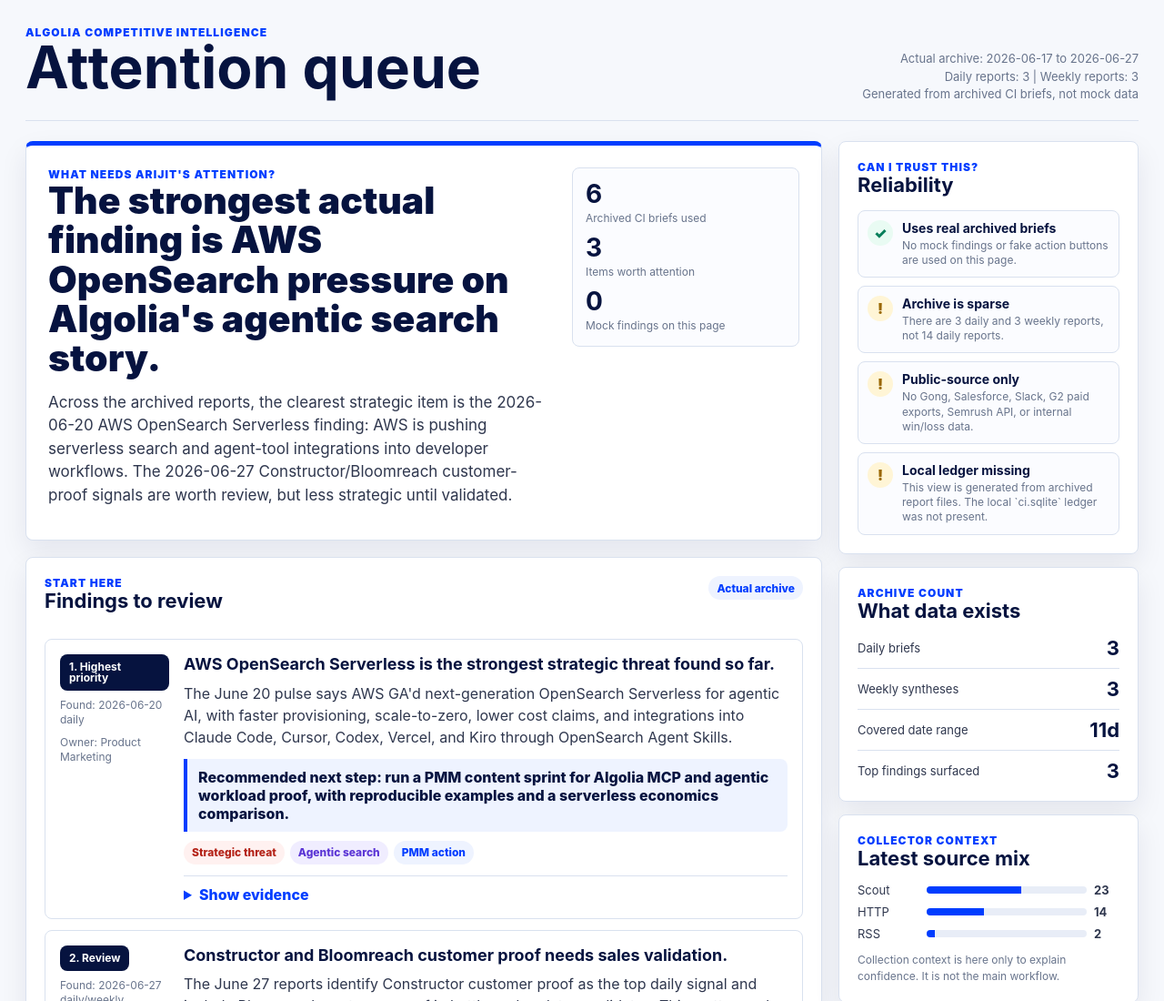
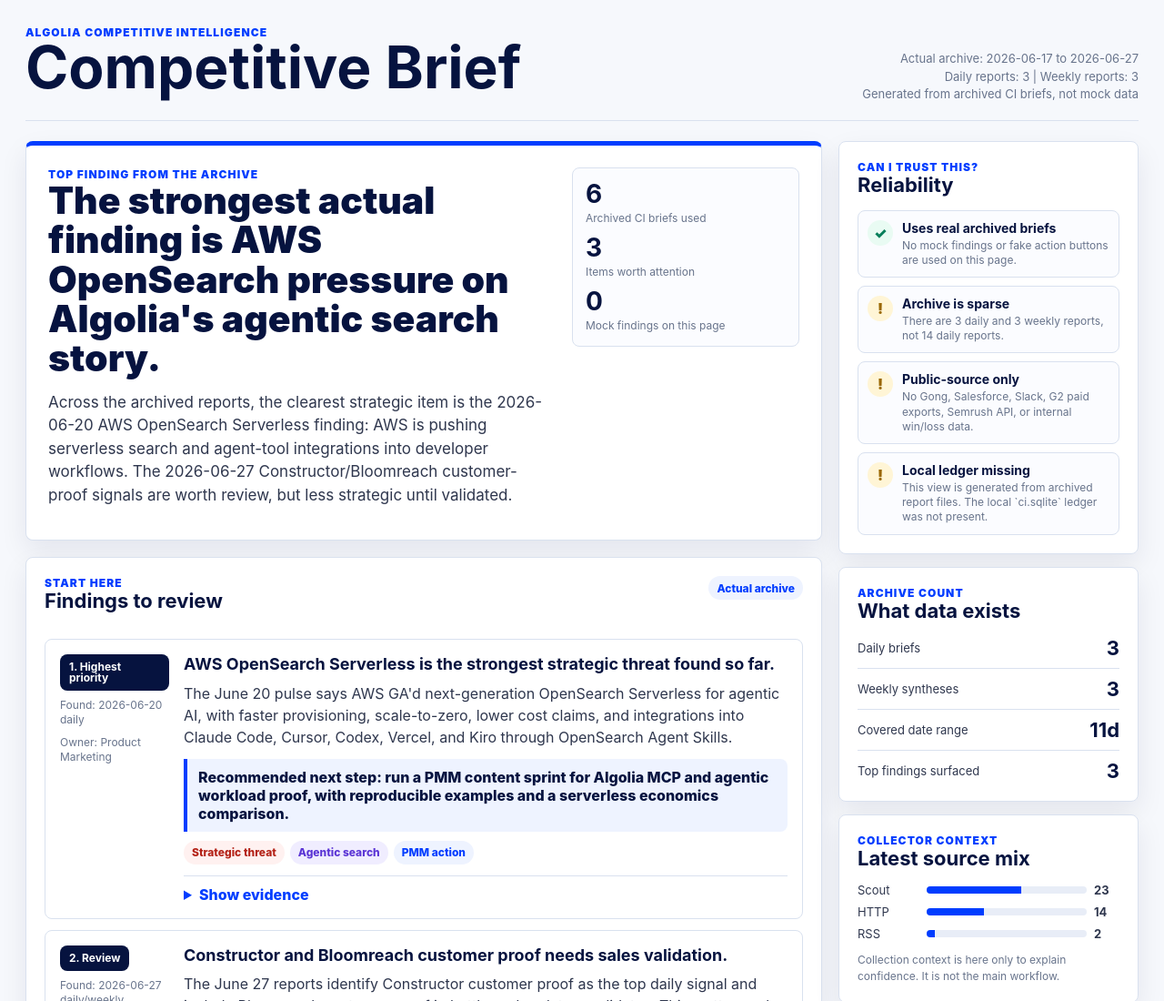
Before and after one commit to arijitchowdhury80/algolia-competitive-intelligence, a website: page apps/dashboard/public/index.html in a window 1280 px wide. Shown: the top 1100 px of the page at 91% size. Drawn offline with Linux system fonts and the light colour scheme.

Commit message:
Rename dashboard to competitive brief

```diff
--- a/apps/dashboard/public/index.html
+++ b/apps/dashboard/public/index.html
@@ -123,7 +123,7 @@
     <header class="topbar">
       <div>
         <div class="eyebrow">Algolia competitive intelligence</div>
-        <h1>Attention queue</h1>
+        <h1>Competitive Brief</h1>
       </div>
       <div class="meta">
         <div>Actual archive: 2026-06-17 to 2026-06-27</div>
@@ -137,7 +137,7 @@
         <section class="hero" aria-labelledby="answer">
           <div class="hero-grid">
             <div>
-              <div class="eyebrow">What needs Arijit's attention?</div>
+              <div class="eyebrow">Top finding from the archive</div>
               <h2 class="answer" id="answer">The strongest actual finding is AWS OpenSearch pressure on Algolia's agentic search story.</h2>
               <p class="summary">
                 Across the archived reports, the clearest strategic item is the 2026-06-20 AWS OpenSearch Serverless finding:
--- a/apps/dashboard/scripts/verify-static.js
+++ b/apps/dashboard/scripts/verify-static.js
@@ -5,7 +5,7 @@
 const html = fs.readFileSync(indexPath, "utf8");
 
 for (const token of [
-  "Attention queue",
+  "Competitive Brief",
   "Actual archive: 2026-06-17 to 2026-06-27",
   "The strongest actual finding is AWS OpenSearch pressure",
   "AWS OpenSearch Serverless is the strongest strategic threat found so far.",
```
